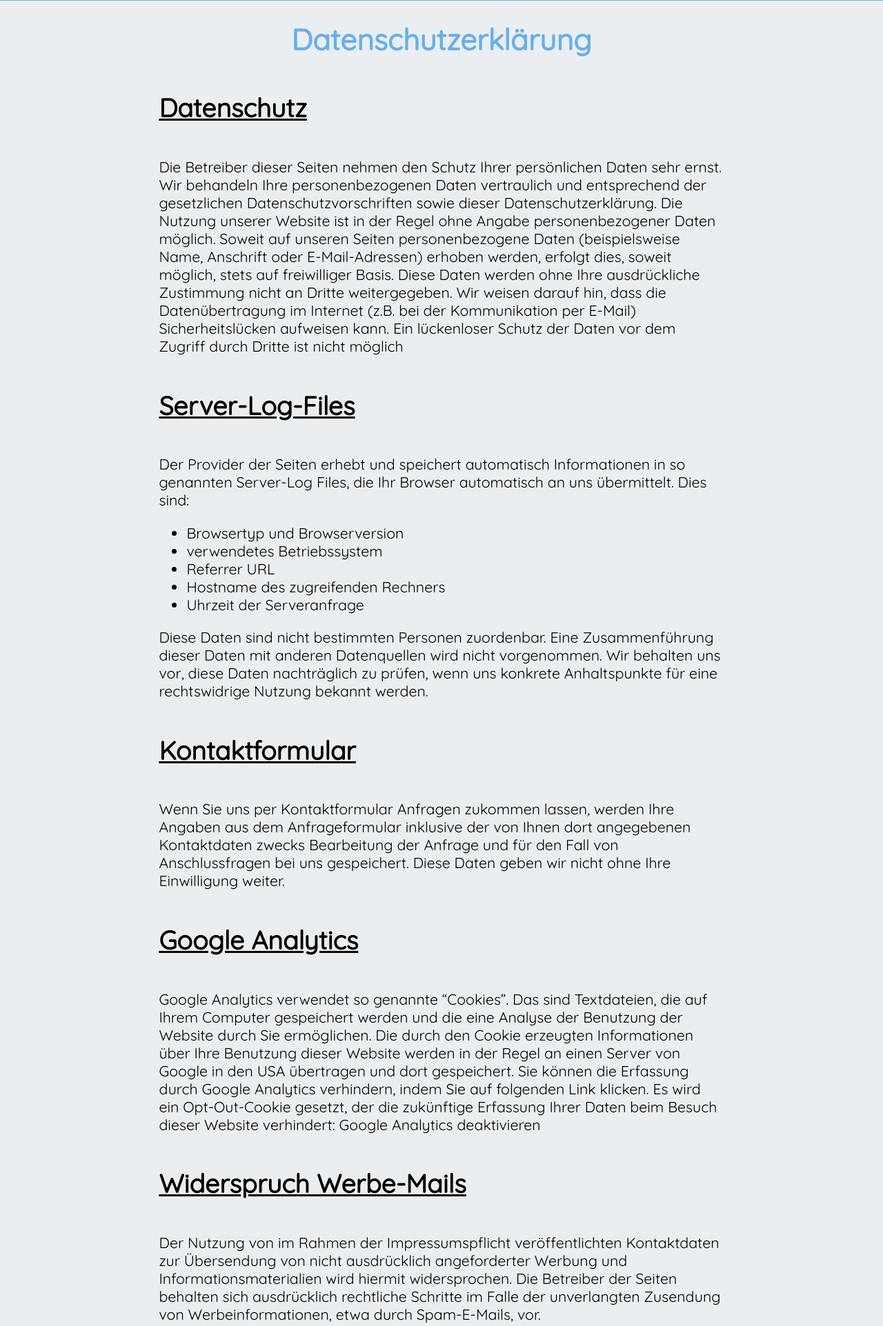
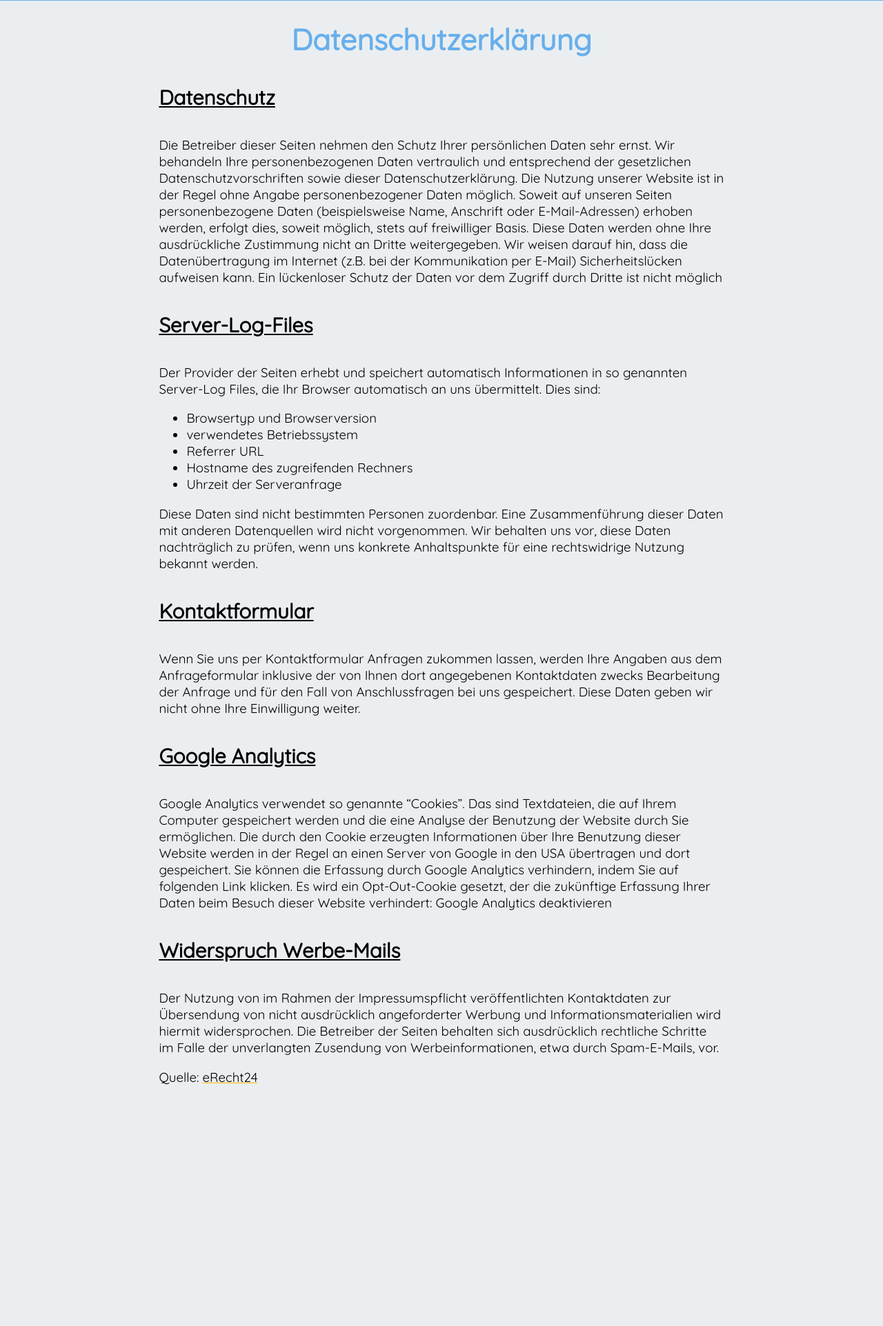
Before and after one commit to thedoctorspluson/jenn.letters, a PHP site: page /datenschutz.html in a window 1280 px wide. Shown: the part 471-2394 px from the top of the page at 69% size. Run offline with PHP 8.4, Linux system fonts and the light colour scheme; some libraries are stand-ins or nearby versions.

Commit message:
datenschutz

```diff
--- a/css/style.css
+++ b/css/style.css
@@ -49,7 +49,7 @@ h3{
 }
 h4{
 
-    font-size: 28pt;
+    font-size: 22pt;
     text-decoration: underline;
 }
 h5{
@@ -300,7 +300,7 @@ h5{
     margin: 18%;
     margin-top:3%;
 
-    font-size:16pt;
+    font-size:14pt;
 }
 
 
@@ -445,6 +445,7 @@ body{
 h2{
     font-size:22pt;
 }
+
 #navbar{
     display:none;
 }
```
